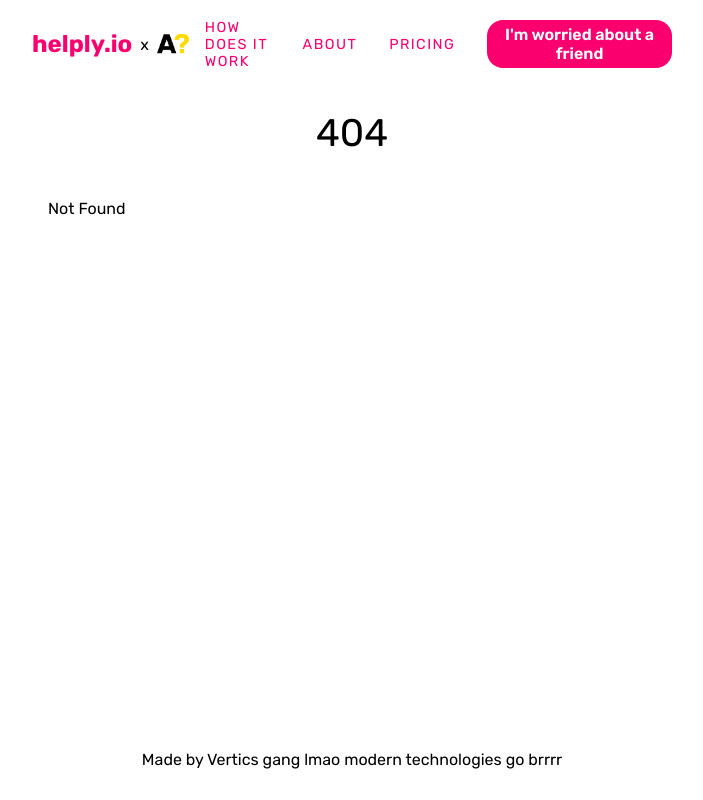
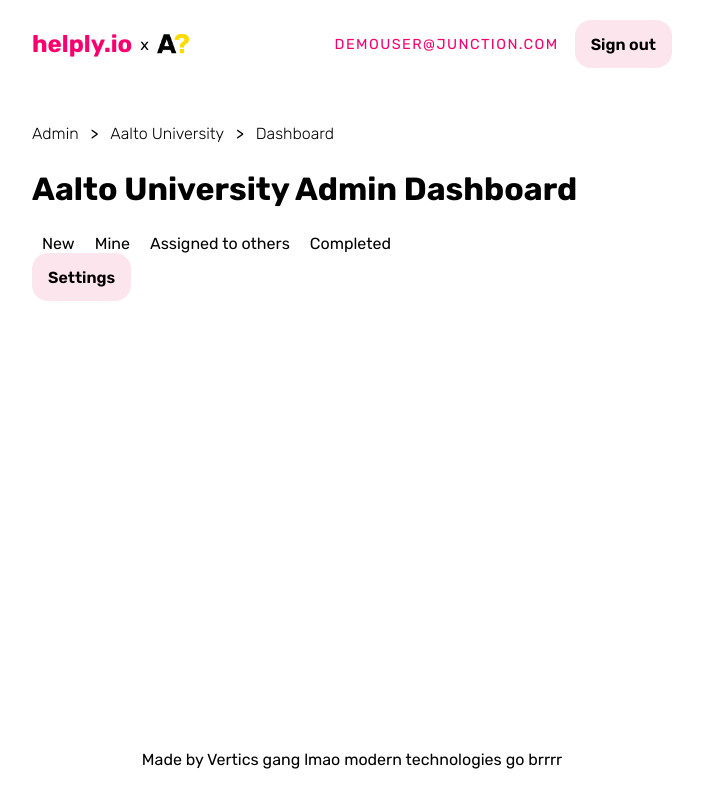
Before and after one commit to IvarK/HelplyFrontend, a SvelteKit app: page /admin in a window 1280 px wide. Before the commit this address had no page. Shown: the whole page, without its empty margins (288-991 px from the left). Built offline with nearby package versions, Linux system fonts and the light colour scheme.

Commit message:
routing for admin page and initial work on it

```diff
--- a/package.json
+++ b/package.json
@@ -30,5 +30,8 @@
 		"typescript": "^4.7.4",
 		"vite": "^3.1.0"
 	},
-	"type": "module"
+	"type": "module",
+	"dependencies": {
+		"sass": "^1.56.0"
+	}
 }
--- /dev/null
+++ b/src/routes/(app)/+layout.svelte
@@ -0,0 +1,53 @@
+<script>
+	import Header from './Header.svelte';
+	import './styles.css';
+</script>
+
+<div class="app">
+	<Header />
+
+	<main>
+		<slot />
+	</main>
+
+	<footer>
+		<p>Made by Vertics gang lmao modern technologies go brrrr</p>
+	</footer>
+</div>
+
+<style>
+	.app {
+		display: flex;
+		flex-direction: column;
+		min-height: 100vh;
+	}
+
+	main {
+		flex: 1;
+		display: flex;
+		flex-direction: column;
+		padding: 1rem 0;
+		width: 100%;
+		max-width: 50%;
+		margin: 0 auto;
+		box-sizing: border-box;
+	}
+
+	footer {
+		display: flex;
+		flex-direction: column;
+		justify-content: center;
+		align-items: center;
+		padding: 12px;
+	}
+
+	footer a {
+		font-weight: bold;
+	}
+
+	@media (min-width: 480px) {
+		footer {
+			padding: 12px 0;
+		}
+	}
+</style>
--- a/src/routes/Header.svelte
+++ b/src/routes/(app)/Header.svelte
@@ -1,6 +1,4 @@
 <script>
-	import { page } from '$app/stores';
-	import github from '$lib/images/github.svg';
 	import aalto from '$lib/images/aalto.png';
 </script>
 
@@ -21,7 +19,7 @@
 				<a href="/#">about</a>
 			</li>
 			<li>
-				<a href="/#">pricing</a>
+				<a href="/#">for organizations</a>
 			</li>
 		</ul>
 
--- a/src/routes/styles.css
+++ b/src/routes/(app)/styles.css
@@ -11,7 +11,9 @@
 	--color-bg-1: hsl(209, 36%, 86%);
 	--color-bg-2: hsl(224, 44%, 95%);
 	--color-theme-1: #FA006E;
-	--color-theme-2: #BE2C60;
+	--color-theme-1--hover: #BE2C60;
+	--color-theme-2: #FDE5ED;
+	--color-theme-2--hover: #E9CFD9;
 	--color-text: black;
 	--column-width: 42rem;
 	--column-margin-top: 4rem;
@@ -102,5 +104,21 @@
 }
 
 .cto:hover {
+	background: var(--color-theme-1--hover);
+}
+
+.button {
 	background: var(--color-theme-2);
+	color: black;
+	border: none;
+	border-radius: var(--border-radius);
+	padding: 0 1em;
+	cursor: pointer;
+	transition-duration: 0.3s;
+	font-weight: 600;
+	height: 3em;
 }
+
+.button:hover {
+	background: var(--color-theme-2--hover);
+}
--- a/src/routes/+layout.svelte
+++ b/src/routes/admin/+layout.svelte
@@ -1,6 +1,6 @@
 <script>
 	import Header from './Header.svelte';
-	import './styles.css';
+	import '../(app)/styles.css';
 </script>
 
 <div class="app">
@@ -26,7 +26,7 @@
 		flex: 1;
 		display: flex;
 		flex-direction: column;
-		padding: 1rem;
+		padding: 1rem 0;
 		width: 100%;
 		max-width: 50%;
 		margin: 0 auto;
--- /dev/null
+++ b/src/routes/admin/+page.svelte
@@ -0,0 +1,52 @@
+<div>
+  <div class="breadcrumbs">
+    <a href="/#">Admin</a>
+    <span class="separator">></span>
+    <a href="/admin/page">Aalto University</a>
+    <span class="separator">></span>
+    <a href="/#">Dashboard</a>
+  </div>
+  <h2>Aalto University Admin Dashboard</h2>
+
+  <div>
+    <div class="filter-container">
+      <div class="filter">New</div>
+      <div class="filter">Mine</div>
+      <div class="filter">Assigned to others</div>
+      <div class="filter">Completed</div>
+    </div>
+
+    <button class="button">Settings</button>
+  </div>
+
+</div>
+
+<style lang="scss">
+  .breadcrumbs {
+    margin-top: 40px;
+
+    a {
+      color: #000;
+      font-weight: lighter;
+    }
+
+    .separator {
+      margin: 0 0.5rem;
+    }
+  }
+
+  h2 {
+    font-size: 2em;
+    font-weight: bold;
+  }
+
+  .filter-container {
+    display: flex;
+    flex-direction: row;
+    margin-top: 20px;
+
+    .filter {
+      margin: 0 10px;
+    }
+  }
+</style>
--- /dev/null
+++ b/src/routes/admin/Header.svelte
@@ -0,0 +1,101 @@
+<script>
+	import aalto from '$lib/images/aalto.png';
+</script>
+
+<header>
+	<div class="corner">
+		<a href="/">
+			<span class="logo pink">helply.io</span>
+			<div class="divider">x</div>
+			<img src={aalto} alt="Aalto">
+		</a>
+	</div>
+	<nav>
+		<ul>
+			<li>
+				<a href="/">demouser@junction.com</a>
+			</li>
+		</ul>
+
+		<button class="button">Sign out</button>
+	</nav>
+</header>
+
+<style>
+	header {
+		display: flex;
+		justify-content: space-between;
+		width: 50%;
+		margin: auto;
+		margin-top: 20px;
+	}
+
+	.corner .logo {
+		font-size: 1.5em;
+		font-weight: bold;
+	}
+
+	.corner .divider {
+		color: black;
+		margin: 0 8px;
+	}
+
+	.corner a {
+		display: flex;
+		align-items: center;
+		justify-content: center;
+		width: 100%;
+		height: 100%;
+	}
+
+	.corner img {
+		width: 2em;
+		height: 2em;
+		object-fit: contain;
+	}
+
+	nav {
+		display: flex;
+		justify-content: center;
+	}
+
+	ul {
+		position: relative;
+		padding: 0;
+		margin: 0;
+		height: 3em;
+		display: flex;
+		justify-content: center;
+		align-items: center;
+		list-style: none;
+		background: var(--background);
+		background-size: contain;
+	}
+
+	li {
+		position: relative;
+		height: 100%;
+	}
+
+	nav a {
+		display: flex;
+		height: 100%;
+		align-items: center;
+		padding: 0 1rem;
+		color: var(--color-text);
+		font-size: 0.9rem;
+		text-transform: uppercase;
+		letter-spacing: 0.1em;
+		text-decoration: none;
+		transition: color 0.2s linear;
+		color: var(--color-theme-1);
+	}
+
+	a:hover {
+		color: var(--color-theme-1);
+	}
+
+	.cto {
+		margin-left: 1em;
+	}
+</style>
```
Also changed, not shown: src/routes/(app)/+page.svelte (renamed from src/routes/+page.svelte), src/routes/(app)/+page.ts (renamed from src/routes/+page.ts), src/routes/admin/Board.svelte (added), 1 other file (tests, documents, lock files or other folders).
